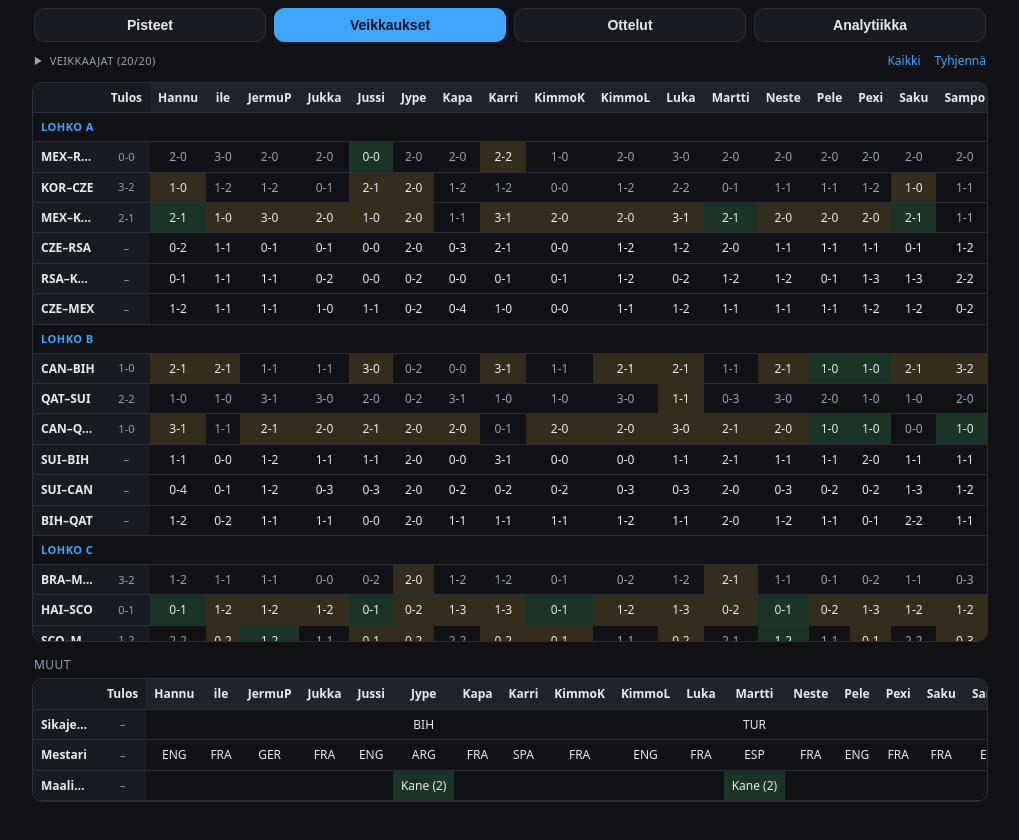
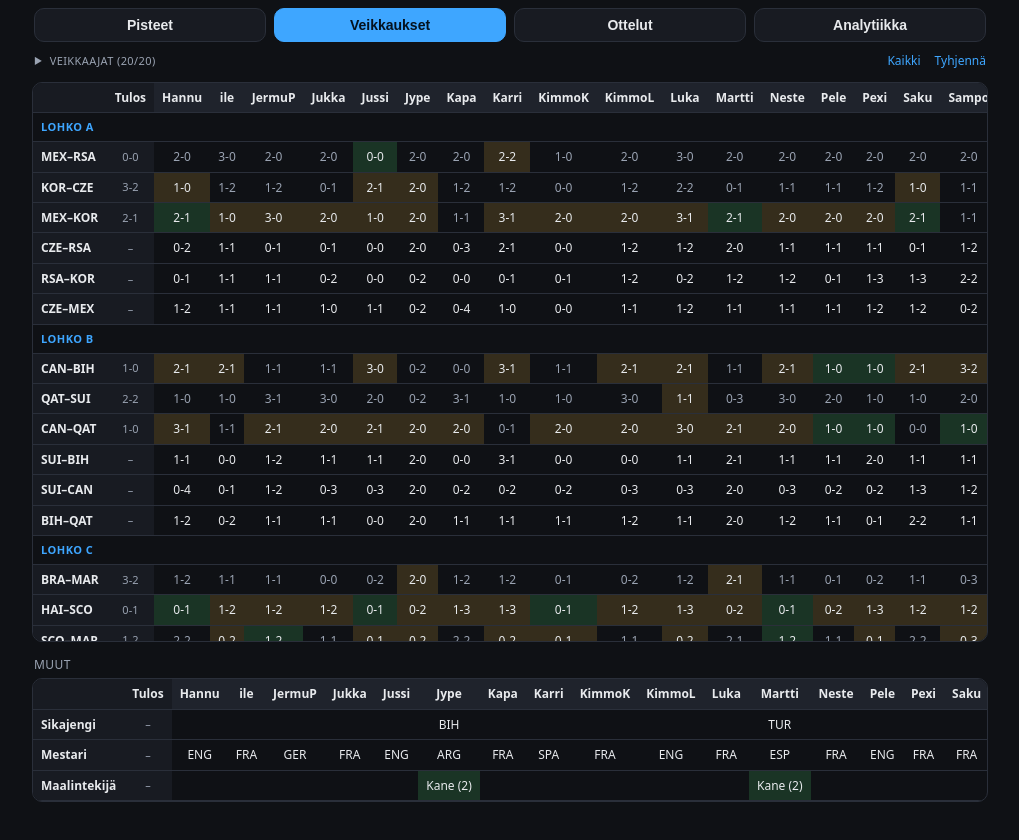
Before and after one commit to aleksitolvanen/kisaveikkaus, a website: page site/index.html in a window 1280 px wide. Both pictures are taken after a click on the button "Veikkaukset". Shown: the whole page, without its empty margins (130-1149 px from the left). Drawn offline with Linux system fonts and the light colour scheme.

Commit message:
Korjaa Ottelu-sarakkeen leikkautuminen: sarake sovittautuu sisältöön, Tulos-sarakkeen offset mitataan ajossa (maakoodit eivät koskaan leikkaudu)

```diff
--- a/site/index.html
+++ b/site/index.html
@@ -63,9 +63,8 @@ table.rank-t{width:100%;border-collapse:collapse;font-variant-numeric:tabular-nu
 table.matrix{border-collapse:separate;border-spacing:0;font-size:12px;font-variant-numeric:tabular-nums}
 .matrix th,.matrix td{padding:6px 8px;white-space:nowrap;border-bottom:1px solid var(--line);text-align:center}
 .matrix thead th{position:sticky;top:0;background:var(--card2);z-index:7;font-weight:600}
-.matrix .mcol{position:sticky;left:0;width:66px;min-width:66px;max-width:66px;background:var(--card);
-  z-index:4;text-align:left;font-weight:600;overflow:hidden;text-overflow:ellipsis}
-.matrix .tcol{position:sticky;left:66px;background:var(--card);z-index:4}
+.matrix .mcol{position:sticky;left:0;background:var(--card);z-index:4;text-align:left;font-weight:600;white-space:nowrap}
+.matrix .tcol{position:sticky;left:var(--mcolw,72px);background:var(--card);z-index:4}
 .matrix thead .mcol,.matrix thead .tcol{z-index:8}
 .matrix tr.grow td{background:var(--bg)}
 .matrix .glabel{position:sticky;left:0;z-index:5;background:var(--bg);color:var(--accent);font-weight:700;
@@ -401,6 +400,13 @@ function buildMatrix(players, maxH, specs){
   });
   t.appendChild(tb); wrap.appendChild(t); return wrap;
 }
+// Mittaa Ottelu-sarakkeen todellinen leveys ja jäädytä Tulos-sarake sen viereen
+// (Ottelu-sarake sovittautuu sisältöön → maakoodit eivät koskaan leikkaudu).
+function freezeOffsets(wrap){
+  if(!wrap.querySelector) return;
+  var c=wrap.querySelector('.mcol'), t=wrap.querySelector('table');
+  if(c && t && c.offsetWidth) t.style.setProperty('--mcolw', c.offsetWidth+'px');
+}
 function renderPredictions(){
   var box=$('#predictions'); box.innerHTML='';
   var players=sel();
@@ -417,7 +423,7 @@ function renderPredictions(){
       }});
     });
   });
-  box.appendChild(buildMatrix(players, '70vh', rows));
+  var w1=buildMatrix(players, '70vh', rows); box.appendChild(w1); freezeOffsets(w1);
   // Muut – oma taulukko (ei levennä Ottelu-saraketta)
   box.appendChild(el('div','msub','Muut'));
   var muut=[
@@ -431,7 +437,7 @@ function renderPredictions(){
         var pred=P[n].goalscorer, goals=(R.goals||{})[pred];
         return { txt:pred?(pred+(goals?' ('+goals+')':'')):'', cls:goals?'c3':'' }; }},
   ];
-  box.appendChild(buildMatrix(players, null, muut));
+  var w2=buildMatrix(players, null, muut); box.appendChild(w2); freezeOffsets(w2);
 }
 
 /* ---- analytiikka ---- */
```
Also changed, not shown: site.mjs (+11 -5 lines).
